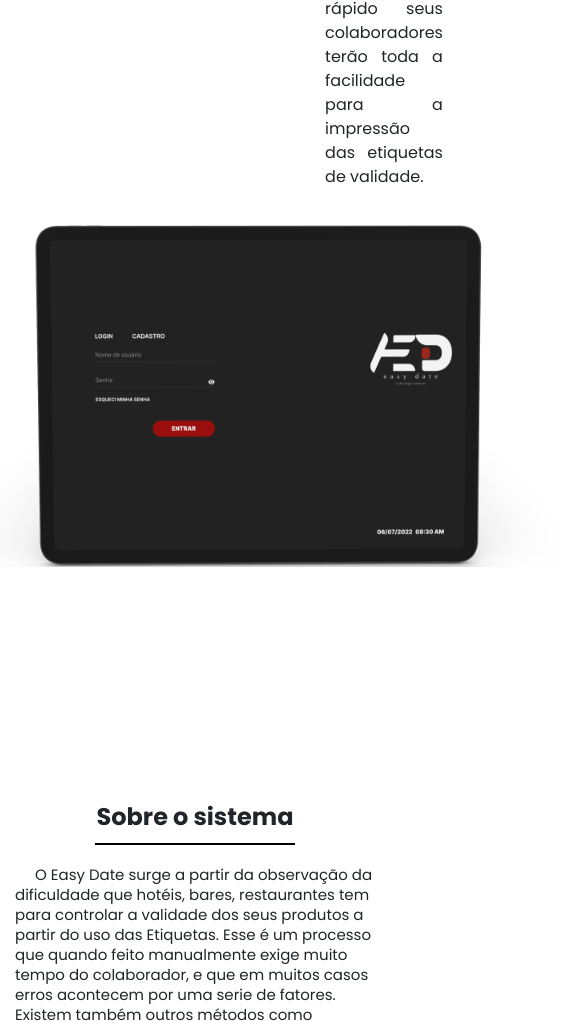
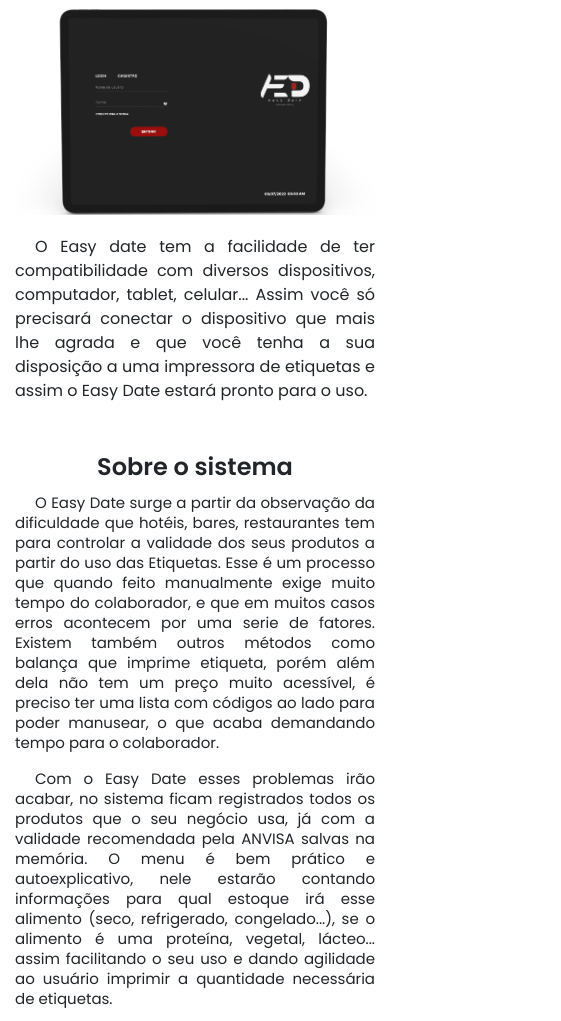
Before and after one commit to gabrielyandev/landing-page-easy-date, a plain HTML site: page index.html in a window 390 px wide. Shown: the part 705-1726 px from the top of the page, 561 px wide, since content can reach past the window. Drawn offline with nearby package versions, Linux system fonts and the light colour scheme.

Commit message:
responsividade add

```diff
--- a/assets/css/style.css
+++ b/assets/css/style.css
@@ -1,4 +1,5 @@
 @import url("https://fonts.googleapis.com/css2?family=Poppins:ital,wght@0,100;0,200;0,300;0,400;0,500;0,600;0,700;0,800;0,900;1,100;1,200;1,300;1,400;1,500;1,600;1,700;1,800;1,900&display=swap");
+
 
 * {
   font-family: "Poppins", sans-serif;
@@ -54,7 +55,7 @@ fieldset {
   display: block;
   text-align: center;
   font-size: 50px;
-  font-weight: bold;
+  font-weight: 600;
   font-family: "Poppins", sans-serif;
 }
 
@@ -64,14 +65,76 @@ fieldset legend {
 
 .texto {
   font-size: 15px;
-  text-align: start;
+  text-align: justify;
   text-indent: 20px;
   line-height: 20px;
   margin-bottom: 20px;
 }
 
-#linha-vertical1 {
-    width: 200px;
-    border: 1px solid #000000;
+/* RESPONSIVE */
+
+@media only screen and (max-width: 600px) {
+  #section1 {
+    display: flex;
+    justify-content: center;
+    margin-top: 20px;
+    text-align: center;
+    flex-direction: column;
+  }
+
+  #section2 {
+    display: flex;
+    justify-content: center;
+    margin-top: 20px;
+    text-align: center;
+    flex-direction: column-reverse;
+  }
+
+  #section2 > p {
+    width: 100%;
+    text-align: justify;
+    text-indent: 20px;
+    margin-top: 20px;
+  }
+
+  .texto {
+    font-size: 15px;
+    text-align:justify;
+    text-indent: 20px;
+    line-height: 20px;
     margin-bottom: 20px;
+  }
 }
+
+@media only screen and (max-width: 762px) {
+  #section1 {
+    display: flex;
+    justify-content: center;
+    margin-top: 20px;
+    text-align: center;
+    flex-direction: column;
+  }
+
+  #section2 {
+    display: flex;
+    justify-content: center;
+    margin-top: 20px;
+    text-align: center;
+    flex-direction: column-reverse;
+  }
+
+  #section2 > p {
+    width: 100%;
+    text-align: justify;
+    text-indent: 20px;
+    margin-top: 20px;
+  }
+
+  .texto {
+    font-size: 15px;
+    text-align:justify;
+    text-indent: 20px;
+    line-height: 20px;
+    margin-bottom: 20px;
+  }
+}
--- a/index.html
+++ b/index.html
@@ -17,7 +17,7 @@
     />
   </head>
   <div class="container-fluid m-0 p-0">
-      <nav class="navbar navbar-expand-lg navbar-dark bg-dark">
+      <nav class="navbar navbar-expand-lg navbar-dark" style="background-color: #00092C;">
         <img
           class="img-logo"
           src="assets/img/logo.png"
@@ -59,7 +59,7 @@
 
 
               <li class="nav-item">
-                <a class="nav-link" href="#">Contatos</a>
+                <a class="nav-link" href="pages/contatos.html">Contatos</a>
               </li>
 
 
@@ -72,7 +72,7 @@
 
   <section class="container" id="section1">
     <spam>
-      <img src="assets/img/pc easy date 1.png" alt="easydate-pc">
+      <img class="img-fluid" src="assets/img/pc easy date 1.png" alt="easydate-pc">
     </spam>
       <p> O Easy Date é sem sombra de dúvidas é o melhor sistema para impressão de etiquetas de
         validade. Com ele o seu hotel, restaurante, bar, pizzaria... terá um controle fácil, rápido e
@@ -89,7 +89,7 @@
       tenha a sua disposição a uma impressora de etiquetas e assim o Easy Date estará pronto para
       o uso. </p>
       <span>
-        <img src="assets/img/tablet easy date.png" alt="tablet-easydate" width="600px">
+        <img class="img-fluid" src="assets/img/tablet easy date.png" alt="tablet-easydate" width="600px">
       </span>
   </div>
 
@@ -126,9 +126,6 @@
     colaboradores por ser touch screen, ele pode ser instalado na área que
     seja mais conveniente do seu restaurante.
     </p>
-    </div>
-    <!--div conteiner-->
-    </div>
 
   <body>
     <script
```
